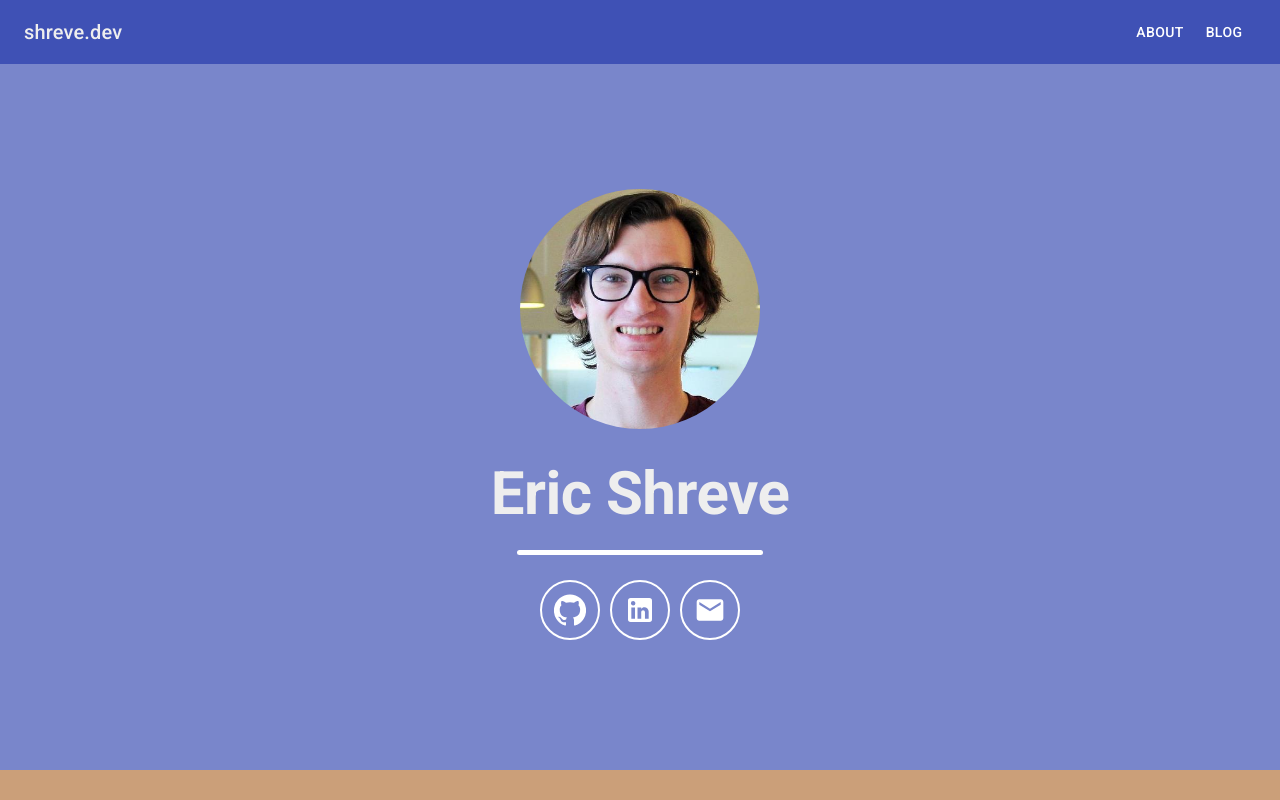
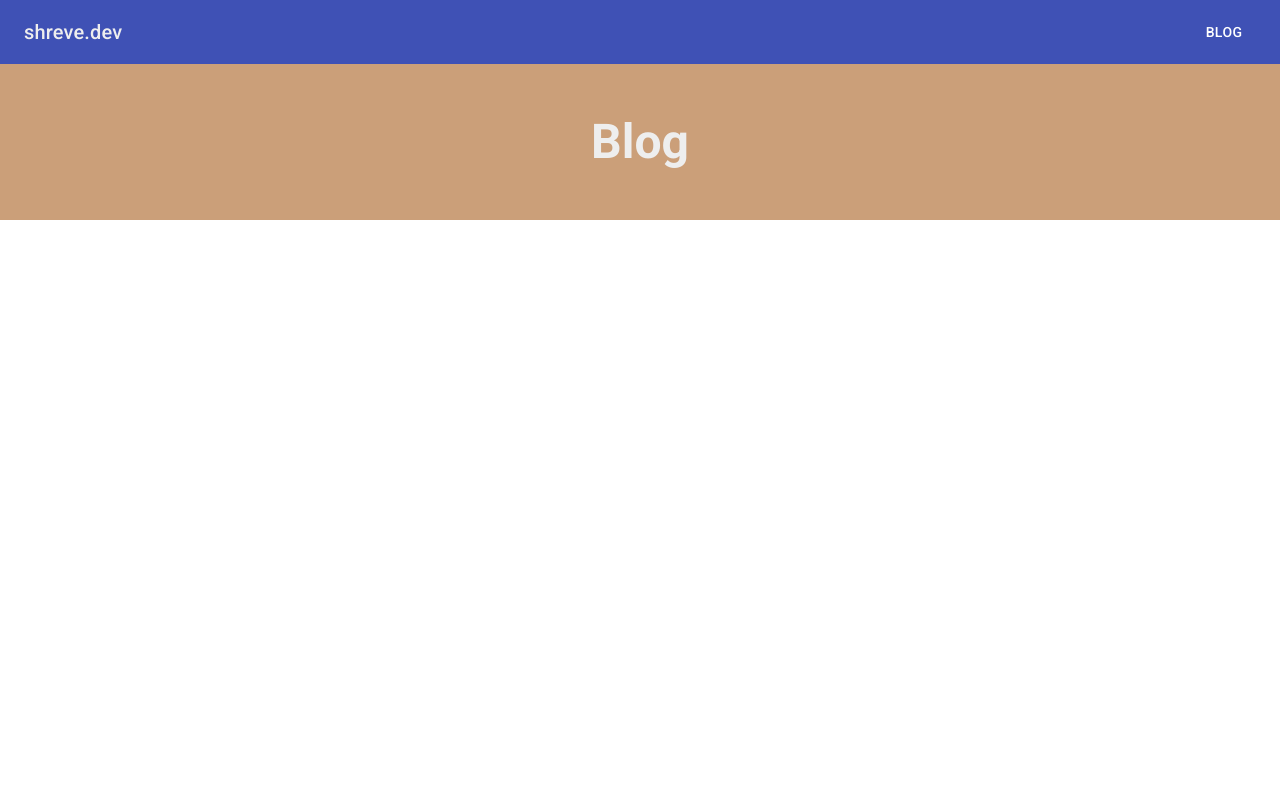
Before and after one commit to ecshreve/portfolio, a React (Create React App) app in the folder client/: page /blog in a window 1280 px wide. Shown: the top 800 px of the page. Built offline with nearby package versions, Linux system fonts and the light colour scheme.

Commit message:
client: basic navigation to blog page

```diff
--- a/client/package.json
+++ b/client/package.json
@@ -12,8 +12,10 @@
     "@types/node": "^12.0.0",
     "@types/react": "^16.9.0",
     "@types/react-dom": "^16.9.0",
+    "@types/react-router-dom": "^5.1.3",
     "react": "^16.13.1",
     "react-dom": "^16.13.1",
+    "react-router-dom": "^5.1.2",
     "react-scripts": "3.4.1",
     "typescript": "~3.7.2"
   },
--- a/client/src/App.tsx
+++ b/client/src/App.tsx
@@ -1,11 +1,7 @@
 import React from 'react';
 import { MuiThemeProvider, createMuiTheme, ThemeProvider } from '@material-ui/core/styles';
 import './App.css';
-import LandingHeader from './components/landing/LandingHeader'
 import TopNavBar from './components/app-bar/TopNavBar';
-import AboutSection from './components/about/AboutSection';
-import FooterSection from './components/footer/FooterSection';
-import Blog from './components/blog/Blog';
 
 function App() {
   let theme = createMuiTheme({
@@ -28,9 +24,6 @@ function App() {
     <ThemeProvider theme={theme}>
       <div className="App">
         <TopNavBar />
-        <LandingHeader />
-        <AboutSection />
-        <FooterSection />
       </div>
     </ThemeProvider>
   );
--- a/client/src/components/app-bar/TopNavBar.tsx
+++ b/client/src/components/app-bar/TopNavBar.tsx
@@ -4,6 +4,12 @@ import AppBar from '@material-ui/core/AppBar';
 import Toolbar from '@material-ui/core/Toolbar';
 import Typography from '@material-ui/core/Typography';
 import Button from '@material-ui/core/Button';
+import { Router, Link, Route } from 'react-router-dom';
+import { createBrowserHistory } from "history";
+import Blog from '../../pages/Blog';
+import Home from '../../pages/Home';
+
+const history = createBrowserHistory();
 
 const useStyles = makeStyles((theme: Theme) =>
   createStyles({
@@ -15,6 +21,7 @@ const useStyles = makeStyles((theme: Theme) =>
     },
     title: {
       flexGrow: 1,
+      textDecoration: "none",
     },
   }),
 );
@@ -23,16 +30,21 @@ export default function TopNavBar() {
   const classes = useStyles();
 
   return (
+    <Router history={history}>
       <div className={classes.root}>
         <AppBar className={classes.appbar} position="static">
           <Toolbar>
-          <Typography align="left" variant="h6" className={classes.title}>
+            <Typography className={classes.title} component={Link} to="/" align="left" variant="h6" >
               shreve.dev
             </Typography>
-          <Button color="inherit">about</Button>
-          <Button color="inherit">blog</Button>
+            <Button component={Link} to="/blog" color="inherit">blog</Button>
           </Toolbar>
         </AppBar>
       </div>
+      <main>
+        <Route exact path="/" component={Home} />
+        <Route path="/blog" component={Blog} />
+      </main>
+    </Router>
   );
 }
--- a/client/src/components/blog/Blog.tsx
+++ b/client/src/pages/Blog.tsx
@@ -22,7 +22,7 @@ export default function Blog() {
   return (
     <div className={classes.root}>
       <Container>
-        <Typography className={classes.customText} variant="h3">About</Typography>
+        <Typography className={classes.customText} variant="h3">Blog</Typography>
       </Container>
     </div>
   );
--- /dev/null
+++ b/client/src/pages/Home.tsx
@@ -0,0 +1,15 @@
+import React from 'react';
+import LandingHeader from '../components/landing/LandingHeader';
+import AboutSection from '../components/about/AboutSection';
+import FooterSection from '../components/footer/FooterSection';
+
+export default function Home() {
+
+  return (
+    <div>
+      <LandingHeader />
+      <AboutSection />
+      <FooterSection />
+    </div>
+  );
+}
```
Also changed, not shown: 1 other file (tests, documents, lock files or other folders). Lines whose indentation alone changed are shown as unchanged.
